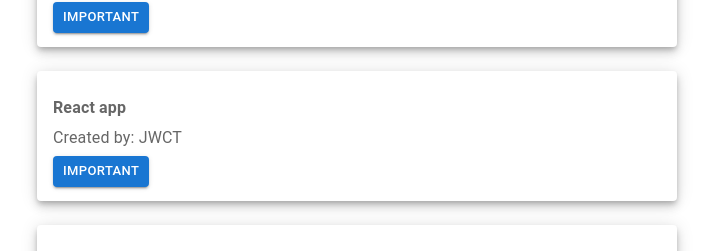
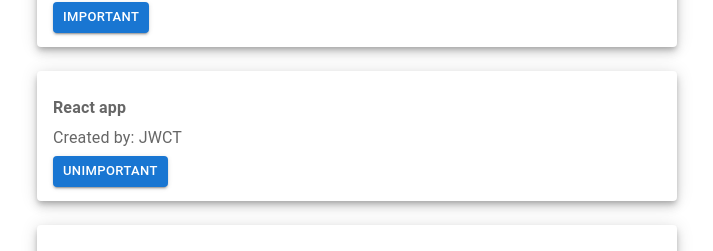
Before and after one commit to JWCTempleton/full-stack-notes-app, a React (Create React App) app in the folder notes-frontend/: page / in a window 1280 px wide. Shown: the part 189-440 px from the top of the page, without its empty margins (283-996 px from the left). Built offline with nearby package versions, Linux system fonts and the light colour scheme.

Commit message:
Add extract Note to its own component, add conditional rendering on the button to make a note important based on whether the note is flagged as important

```diff
--- a/notes-frontend/src/App.js
+++ b/notes-frontend/src/App.js
@@ -1,20 +1,6 @@
 import "./App.css";
-import Paper from "@mui/material/Paper";
 import Box from "@mui/material/Box";
-import { styled } from "@mui/material/styles";
-import { Button, Typography } from "@mui/material";
-
-const Item = styled(Paper)(({ theme }) => ({
-  ...theme.typography.body2,
-  color: theme.palette.text.secondary,
-  height: 80,
-  lineHeight: "60px",
-  display: "flex",
-  alignItems: "flex-start",
-  flexDirection: "column",
-  padding: "25px 16px",
-  gap: "6px",
-}));
+import Note from "./components/Note";
 
 function App() {
   const notes = [
@@ -52,17 +38,7 @@
         }}
       >
         {notes.map((note) => {
-          return (
-            <Item key={note.id} elevation={6}>
-              <Typography
-                sx={{ fontWeight: "bold" }}
-              >{`${note.content}`}</Typography>
-              <Typography>{`Created by: ${note.user}`}</Typography>
-              <Button variant="contained" size="small">
-                important
-              </Button>
-            </Item>
-          );
+          return <Note note={note} />;
         })}
       </Box>
     </div>
--- /dev/null
+++ b/notes-frontend/src/components/Note.js
@@ -0,0 +1,29 @@
+import { styled } from "@mui/material/styles";
+
+import { Button, Typography, Paper } from "@mui/material";
+
+const Item = styled(Paper)(({ theme }) => ({
+  ...theme.typography.body2,
+  color: theme.palette.text.secondary,
+  height: 80,
+  lineHeight: "60px",
+  display: "flex",
+  alignItems: "flex-start",
+  flexDirection: "column",
+  padding: "25px 16px",
+  gap: "6px",
+}));
+
+const Note = ({ note }) => {
+  return (
+    <Item key={note.id} elevation={6}>
+      <Typography sx={{ fontWeight: "bold" }}>{`${note.content}`}</Typography>
+      <Typography>{`Created by: ${note.user}`}</Typography>
+      <Button variant="contained" size="small">
+        {note.important ? "Important" : "Unimportant"}
+      </Button>
+    </Item>
+  );
+};
+
+export default Note;
```
